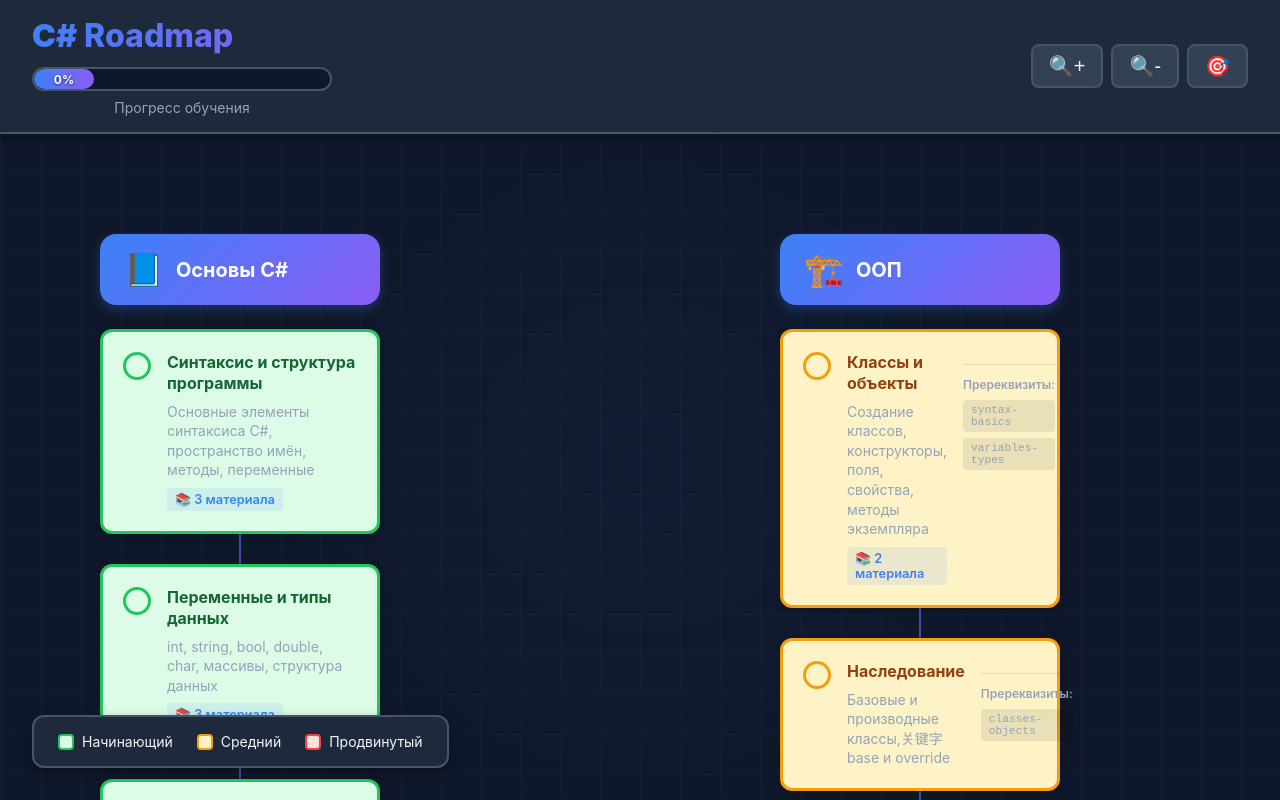
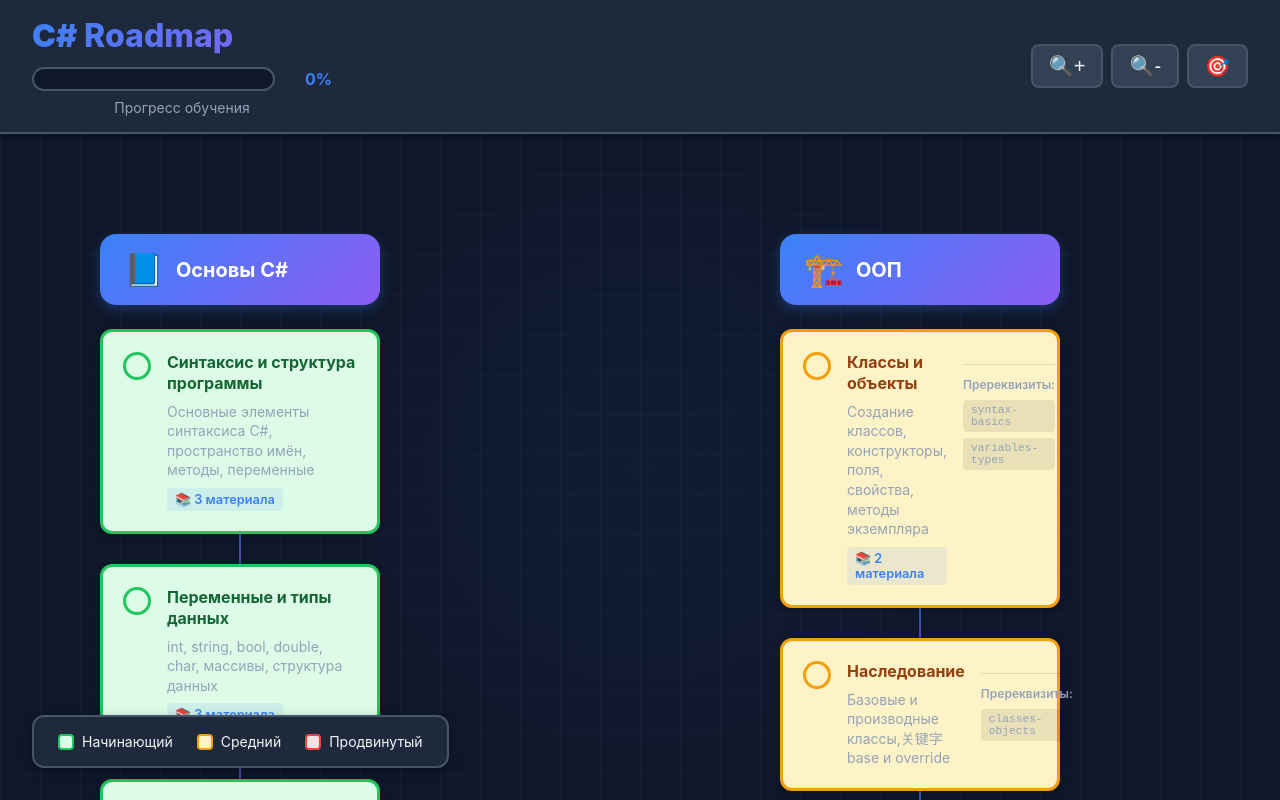
Before and after one commit to Makushun/csharp-roadmap, a React (Vite) app: page / in a window 1280 px wide. Built offline with nearby package versions, Linux system fonts and the light colour scheme.

Commit message:
fix: show percentage next to progress bar

```diff
--- a/src/App.css
+++ b/src/App.css
@@ -42,8 +42,14 @@
   min-width: 300px;
 }
 
+.progress-bar-row {
+  display: flex;
+  align-items: center;
+  gap: 0.75rem;
+}
+
 .progress-bar-container {
-  width: 100%;
+  flex: 1;
   height: 24px;
   background: var(--bg-primary);
   border-radius: 12px;
@@ -57,21 +63,15 @@
   background: linear-gradient(90deg, var(--accent-blue), var(--accent-purple));
   transition: width 0.5s ease;
   border-radius: 10px;
-  position: relative;
-  display: flex;
-  align-items: center;
-  justify-content: center;
-  min-width: 60px;
 }
 
 .progress-text {
-  font-size: 0.75rem;
+  font-size: 1rem;
   font-weight: 700;
-  color: white;
-  text-shadow: 0 1px 3px rgba(0, 0, 0, 0.6);
+  color: var(--accent-blue);
   white-space: nowrap;
-  position: relative;
-  z-index: 2;
+  min-width: 45px;
+  text-align: right;
 }
 
 .progress-label {
--- a/src/App.tsx
+++ b/src/App.tsx
@@ -72,13 +72,14 @@ function App() {
             <span className="csharp-logo">C#</span> Roadmap
           </h1>
           <div className="progress-section">
-            <div className="progress-bar-container">
-              <div
-                className="progress-bar"
-                style={{ width: `${completionPercentage}%` }}
-              >
-                <span className="progress-text">{completionPercentage}%</span>
+            <div className="progress-bar-row">
+              <div className="progress-bar-container">
+                <div
+                  className="progress-bar"
+                  style={{ width: `${completionPercentage}%` }}
+                />
               </div>
+              <span className="progress-text">{completionPercentage}%</span>
             </div>
             <span className="progress-label">Прогресс обучения</span>
           </div>
```
Also changed, not shown: 4 other files (tests, documents, lock files or other folders).
